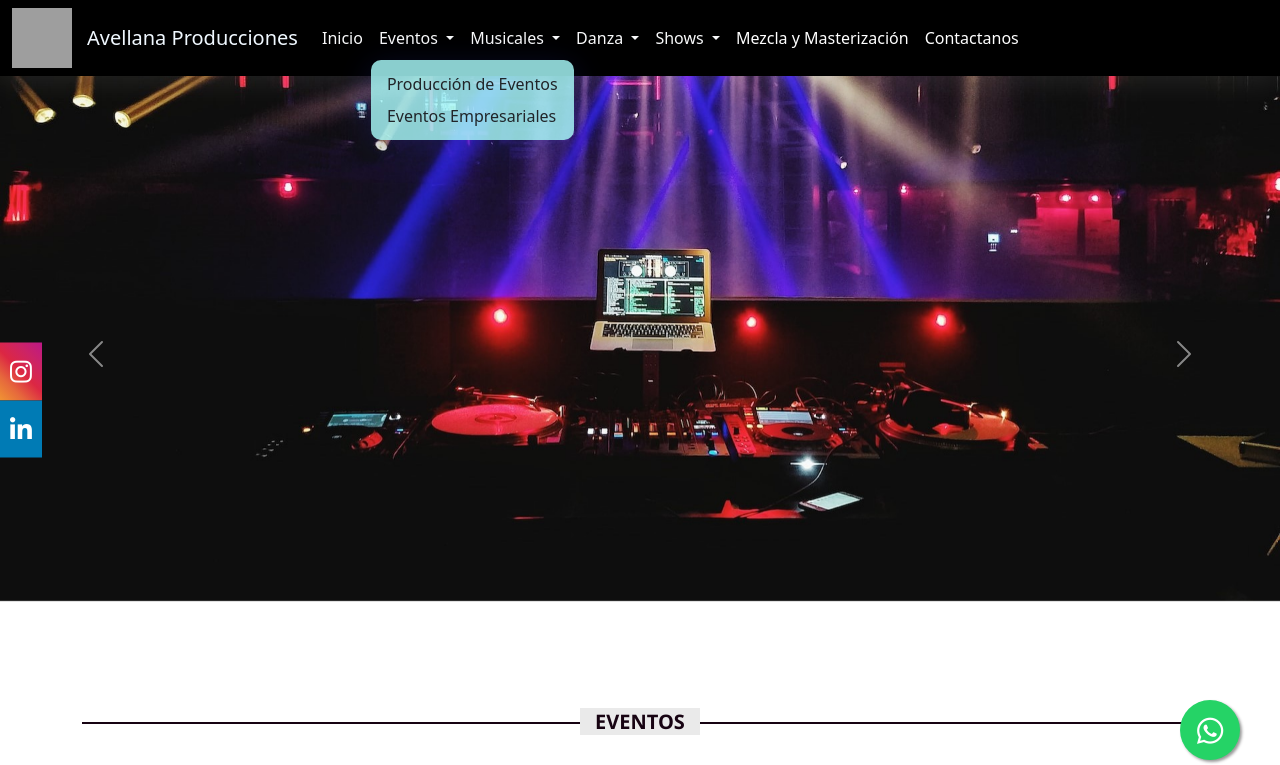
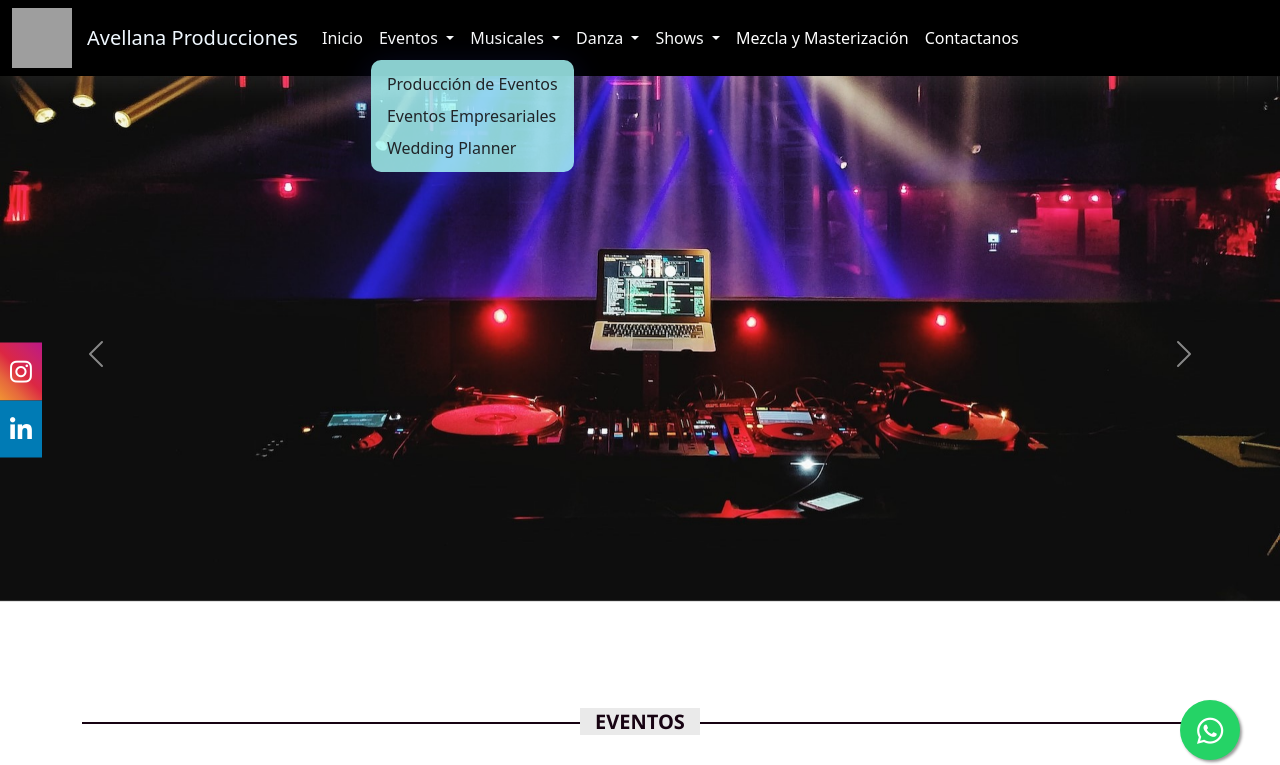
Before and after one commit to tobikadachi937/avellana-producciones, a plain HTML site: page eventos.html in a window 1280 px wide. Both pictures are taken after a click on the button "Eventos". Shown: the top 765 px of the page. Drawn offline with nearby package versions, Linux system fonts and the light colour scheme; grey boxes are pictures that could not be loaded.

Commit message:
Update eventos.html

```diff
--- a/eventos.html
+++ b/eventos.html
@@ -113,6 +113,11 @@
                   </li>
                   <li>
                     <a class="dropdown-item" href="eventos.html #eventos-empresariales">Eventos Empresariales</a>
+                  </li>
+                  <li>
+                    <a class="dropdown-item" href="eventos.html #prod-eventos"
+                      >Wedding Planner</a
+                    >
                   </li>
                 </ul>
               </li>
```
